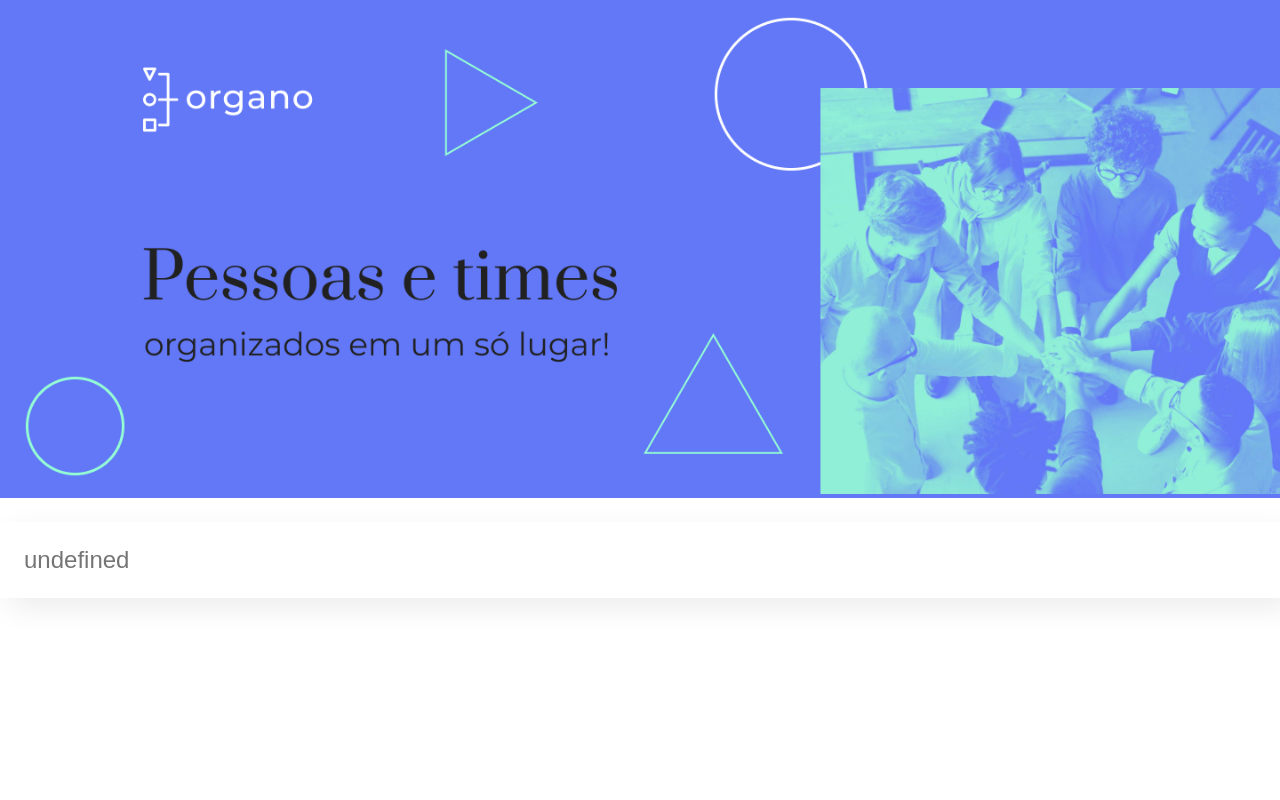
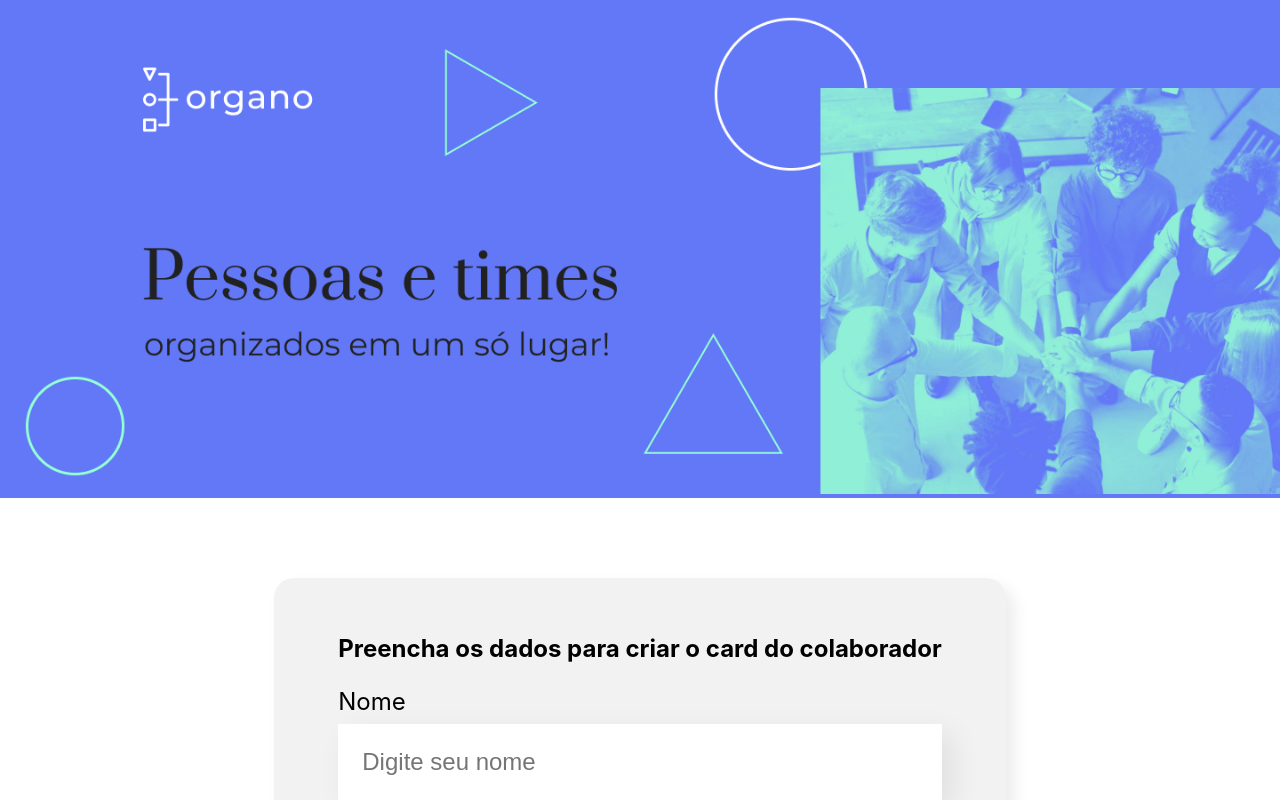
Before and after one commit to victorevh/organo, a React (Create React App) app: page / in a window 1280 px wide. Shown: the top 800 px of the page. Built offline with nearby package versions, Linux system fonts and the light colour scheme.

Commit message:
Adiciona component form

```diff
--- a/src/App.js
+++ b/src/App.js
@@ -1,11 +1,11 @@
 import Banner from './components/Banner';
-import TextField from './components/TextField';
+import Form from './components/Form';
 
 function App() {
   return (
     <div className="App">
       <Banner />
-      <TextField />
+      <Form />
     </div>
   );
 }
```
